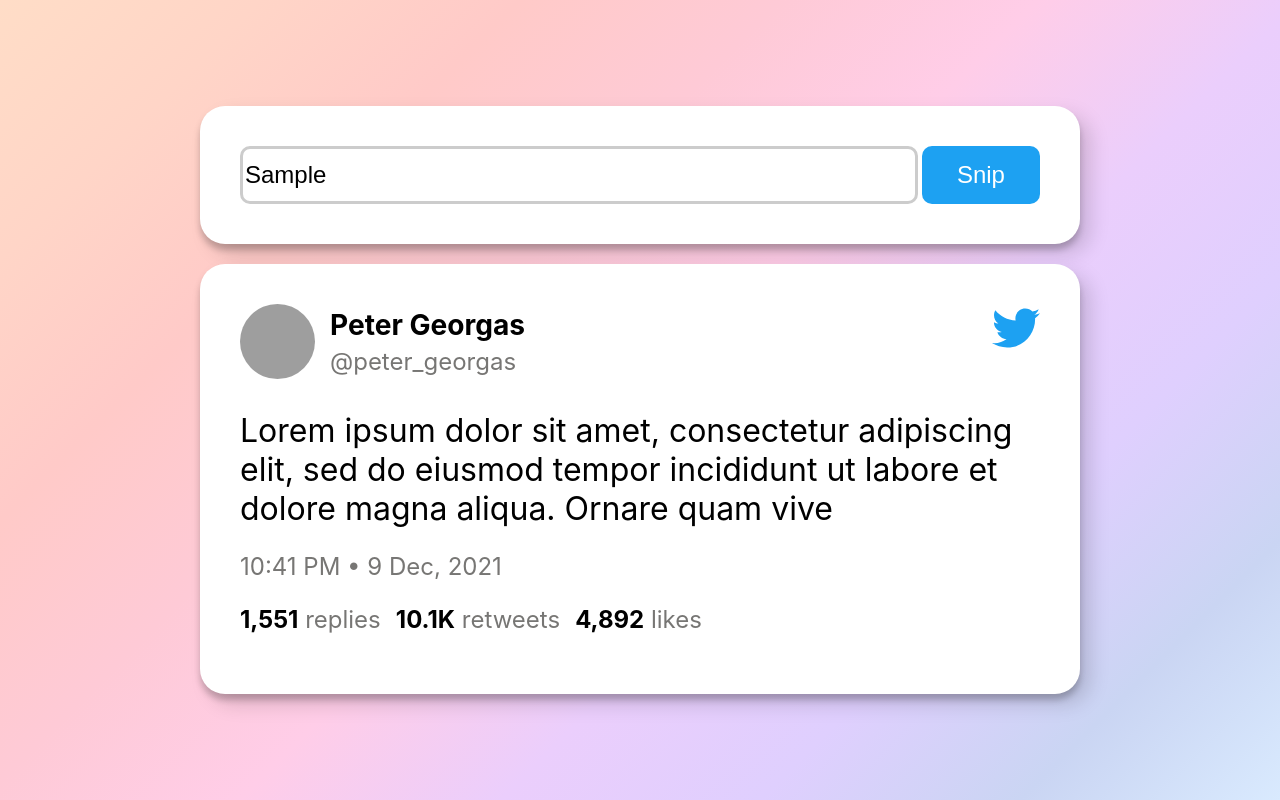
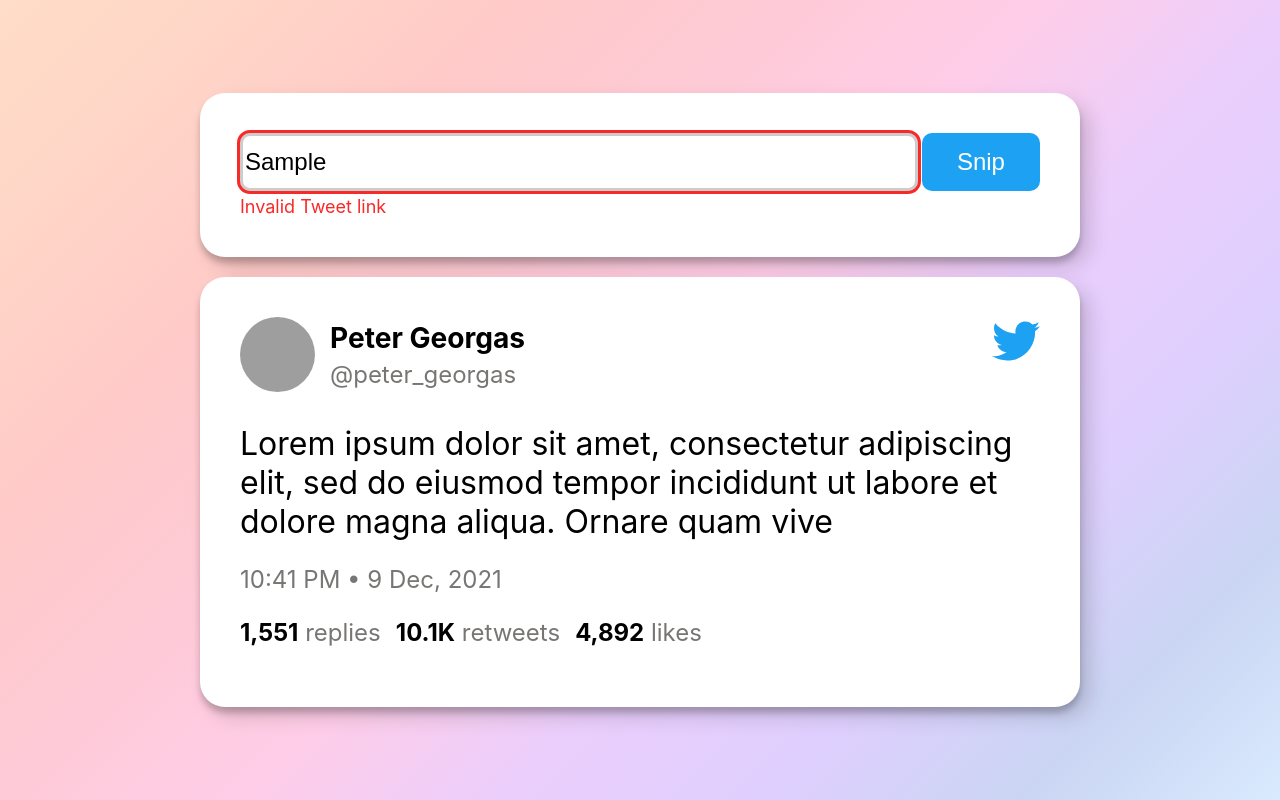
Before and after one commit to petergeorgas/Social-Media-Snippets, a React (Create React App) app: page / in a window 1280 px wide. Both pictures are taken after typing "Sample" into the empty fields and a click on the button "Snip". Built offline with nearby package versions, Linux system fonts and the light colour scheme; grey boxes are pictures that could not be loaded.

Commit message:
Added link validation, hooked into Next.js API backend deployed on Vercel.

```diff
--- a/src/components/SnipLinkBox.css
+++ b/src/components/SnipLinkBox.css
@@ -21,8 +21,8 @@
   cursor: pointer;
 }
 
-.submit-button:hover{
-    background-color: #1d96e2;
+.submit-button:hover {
+  background-color: #1d96e2;
 }
 
 .link-box {
@@ -37,7 +37,19 @@
   outline: 3px solid #1da1f2;
 }
 
+.link-box-invalid {
+  outline: 3px solid #f82a27;
+}
+
 #snip-bar {
   display: flex;
   flex-direction: row;
 }
+
+#invalid-link-label {
+  margin-top: 5px;
+  margin-bottom: 0;
+  font-size: large;
+  color: #f82a27;
+  font-weight: 400;
+}
--- a/src/components/SnipLinkBox.js
+++ b/src/components/SnipLinkBox.js
@@ -5,20 +5,40 @@ const tweet_status_regex = new RegExp(
   /^https?:\/\/twitter\.com\/(\w+)\/status\/(\d+)$/
 );
 
+const twitter_api_endpoint =
+  "https://social-media-snippets-functions.vercel.app/api/twitter";
+
 function SnipLinkBox() {
   const [link, setLink] = useState(undefined); // Used to persist the Tweet link.
+  const [invalidLink, setInvalidLink] = useState(false);
 
   const onSnip = (event) => {
     // Here, we are going to need to verify that the link is to a tweet.
     event.preventDefault();
 
-    if (tweet_status_regex.test(link)) {
+    const split_link = tweet_status_regex.exec(link);
+    // Match RegEx to make sure a Tweet link was input -- so we can properly generate a snippet.
+    if (split_link && split_link.length > 0) {
       console.log("Twitter status link has been entered!");
-      const id = link.split("/").at(-1);
-      console.log(`ID:${id}`);
+      if (invalidLink) setInvalidLink(false); // If invalid link was set to true, reset it.
+      const [link, account_name, status_id] = split_link;
+      const req = {
+        method: "POST",
+        headers: {
+          "Content-Type": "application/json",
+        },
+        body: {
+          status_id: status_id,
+        },
+      };
+
+      fetch(twitter_api_endpoint, req).then((res) => {
+        console.log(res.json());
+      });
     } else {
       console.log("Not a Tweet status link.");
       // Display invalid link
+      setInvalidLink(true);
     }
   };
 
@@ -28,7 +48,7 @@ function SnipLinkBox() {
         <div id="snip-bar">
           <input
             type="text"
-            className="link-box"
+            className={invalidLink ? "link-box link-box-invalid" : "link-box"}
             placeholder="Paste a link to a tweet here"
             onChange={(event) => setLink(event.target.value)}
             value={link}
@@ -37,6 +57,7 @@ function SnipLinkBox() {
             Snip
           </button>
         </div>
+        {invalidLink ? <p id="invalid-link-label">Invalid Tweet link</p> : null}
       </form>
     </div>
   );
```
